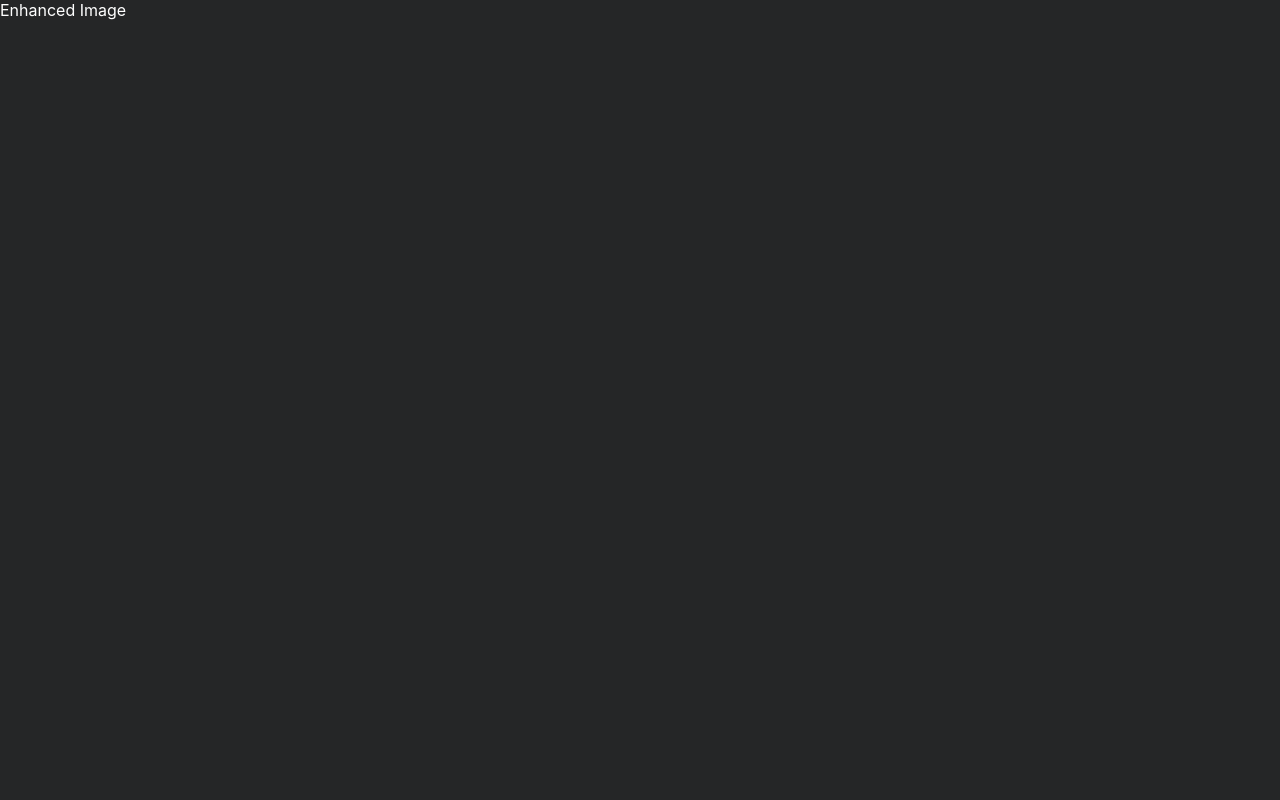
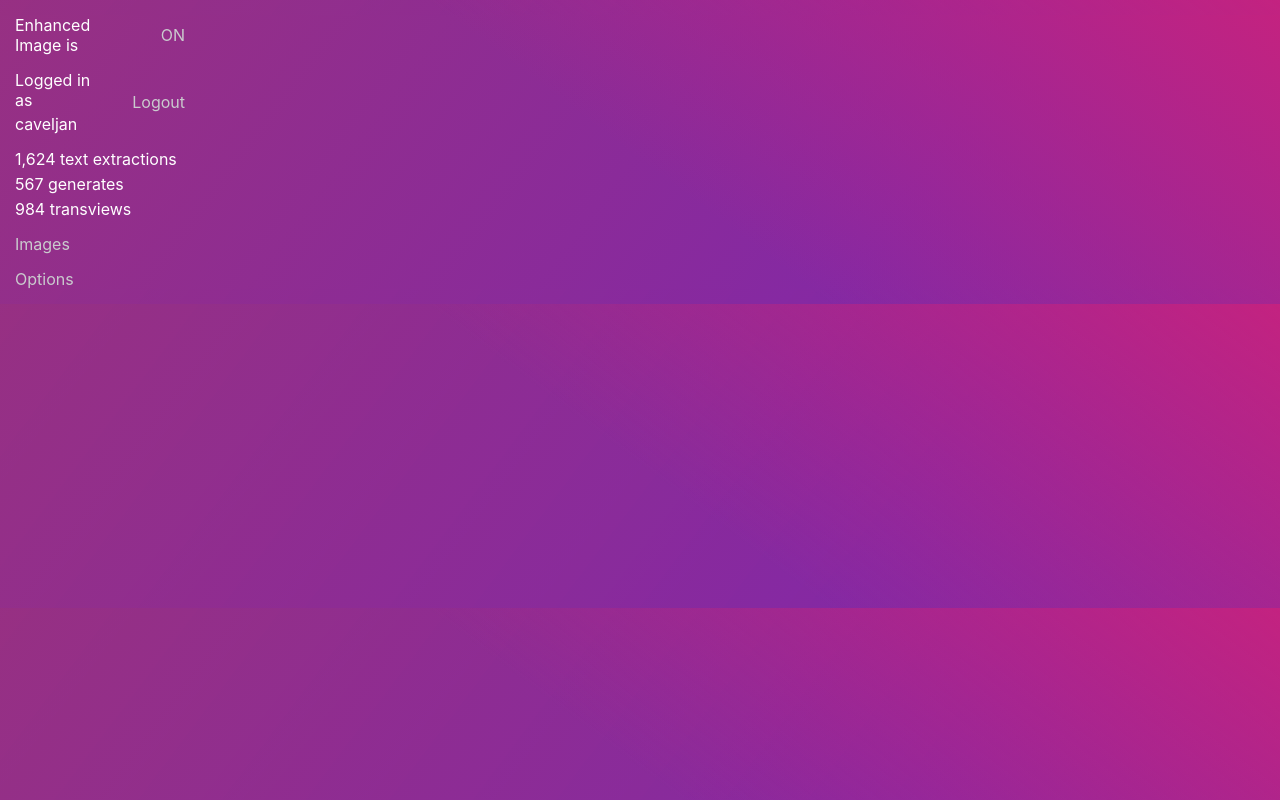
Before and after one commit to plurid/enhanced-image, a React (Create React App) app in the folder packages/enhanced-image-chrome/: page / in a window 1280 px wide. Built offline with nearby package versions, Linux system fonts and the light colour scheme.

Commit message:
enhanced-image-chrome > dev: popup structure

```diff
--- a/packages/enhanced-image-chrome/package.json
+++ b/packages/enhanced-image-chrome/package.json
@@ -18,7 +18,6 @@
         "email": "feedback@plurid.com",
         "url": "https://github.com/plurid/enhanced-image/issues"
     },
-    "homepage": "https://github.com/plurid/enhanced-image/blob/master/packages/enhanced-image-chrome",
     "publishConfig": {
         "access": "public"
     },
@@ -38,6 +37,7 @@
         "react-scripts-ts": "3.1.0"
     },
     "devDependencies": {
+        "@types/chrome": "^0.0.82",
         "@types/jest": "^24.0.11",
         "@types/node": "^11.11.5",
         "@types/react": "^16.8.8",
--- a/packages/enhanced-image-chrome/src/App.tsx
+++ b/packages/enhanced-image-chrome/src/App.tsx
@@ -1,6 +1,6 @@
 import * as React from 'react';
 
-// import Popup from './components/Popup';
+import Popup from './components/Popup';
 
 
 
@@ -8,8 +8,8 @@ class App extends React.Component {
     public render() {
         return (
             <div>
-                Enhanced Image
-                {/* <Popup /> */}
+                {/* Enhanced Image */}
+                <Popup />
             </div>
         );
     }
--- a/packages/enhanced-image-chrome/src/components/Popup/index.tsx
+++ b/packages/enhanced-image-chrome/src/components/Popup/index.tsx
@@ -1,31 +1,98 @@
 import * as React from 'react';
+
+import './styles.css';
 
 
 
-const popupStyle: any = {
-    cursor: 'pointer',
-    padding: 20,
-    textAlign: 'center',
-    userSelect: 'none',
-    width: 240,
-}
+class Popup extends React.Component {
+    public state = {
+        extensionOn: true,
+        loggedIn: true,
+    }
 
-class Popup extends React.Component {
     public openOptions = () => {
-        // chrome.runtime.openOptionsPage();
+        chrome.runtime.openOptionsPage();
+    }
+
+    public openImages = () => {
+        console.log('openImagesRepo');
+    }
+
+    public toggleExtension = () => {
+        this.setState({
+            extensionOn: !this.state.extensionOn
+        });
     }
 
     public render() {
         return (
-            <div style={ {...popupStyle} }>
-                Enhanced Image
+            <ul className="popup">
+                <li className="onOff">
+                    <div>
+                        Enhanced Image is
+                    </div>
+                    <div className="onOffButtons">
+                        <span
+                            className="button onOffButton"
+                            onClick={this.toggleExtension}
+                        >
+                            {this.state.extensionOn ? 'on' : 'off'}
+                        </span>
+                    </div>
+                </li>
 
-                <div
-                    onClick={this.openOptions}
-                >
-                    Options
-                </div>
-            </div>
+                <li className="logged">
+                    {this.state.loggedIn && (
+                        <>
+                            <div className="loggedUser">
+                                <div>Logged in as</div>
+                                <div className="username">caveljan</div>
+                            </div>
+                            <div className="button logoutButton">
+                                Logout
+                            </div>
+                        </>
+                    )}
+
+                    {!this.state.loggedIn && (
+                        <div>
+                            <span className="button">
+                                Login
+                            </span>
+                        </div>
+                    )}
+                </li>
+
+                {this.state.loggedIn && (
+                    <li className="available">
+                        <ul>
+                            <li>1,624 text extractions</li>
+                            <li>567 generates</li>
+                            <li>984 transviews</li>
+                        </ul>
+                    </li>
+                )}
+
+                {this.state.loggedIn && (
+                    <li>
+                        <span
+                            className="button buttonImages"
+                            onClick={this.openImages}
+                        >
+                            Images
+                        </span>
+                    </li>
+                )}
+
+                <li>
+                    <span
+                        className="button buttonOptions"
+                        onClick={this.openOptions}
+                    >
+                        Options
+                    </span>
+                </li>
+            </ul>
         );
     }
 }
--- /dev/null
+++ b/packages/enhanced-image-chrome/src/components/Popup/styles.css
@@ -0,0 +1,64 @@
+.popup {
+    padding: 0;
+    margin: 0;
+    list-style: none;
+    user-select: none;
+    width: 200px;
+}
+
+.popup li {
+    margin: 15px;
+}
+
+.onOff {
+    display: grid;
+    align-items: center;
+    grid-template-columns: 65% 35%;
+}
+
+.logged {
+    display: grid;
+    align-items: center;
+    grid-template-columns: 50% 50%;
+}
+
+.loggedUser {
+    overflow-wrap: break-word;
+}
+
+.username {
+    margin-top: 4px;
+}
+
+.onOffButtons {
+    text-align: right;
+}
+
+.onOffButton {
+    cursor: pointer;
+    text-transform: uppercase;
+}
+
+.logoutButton {
+    text-align: right;
+}
+
+.available ul {
+    padding: 0;
+    margin: 0;
+    list-style: none;
+}
+
+.available ul li {
+    margin: 5px;
+    margin-left: 0;
+}
+
+.button {
+    cursor: pointer;
+    color: hsl(220, 3%, 80%);
+}
+
+.button:hover {
+    color: white;
+}
--- a/packages/enhanced-image-chrome/src/index.css
+++ b/packages/enhanced-image-chrome/src/index.css
@@ -1,6 +1,9 @@
 html, body {
     margin: 0;
-    background-color: hsl(220, 2%, 15%);
+    background: linear-gradient(217deg, hsla(325, 70%, 45%, 1), rgba(255,0,0,0) 50.71%),
+                linear-gradient(127deg, hsla(310, 50%, 45%, 0.8), hsl(285, 60%, 40%) 70.71%),
+                linear-gradient(336deg, hsla(285, 60%, 20%, 0.8),  hsl(325, 70%, 15%) 30.71%);
+    /* background-color: hsl(220, 2%, 15%); */
     color: white;
 }
 
--- /dev/null
+++ b/packages/enhanced-image-chrome/src/typings.d.ts
@@ -0,0 +1,4 @@
+declare module '*.css' {
+    const content: any;
+    export default content;
+}
--- a/packages/enhanced-image-chrome/tslint.json
+++ b/packages/enhanced-image-chrome/tslint.json
@@ -1,6 +1,9 @@
 {
     "extends": ["tslint:recommended", "tslint-react", "tslint-config-prettier"],
     "defaultSeverity": "warning",
+    "rules": {
+        "no-console": false
+    },
     "linterOptions": {
         "exclude": [
             "config/**/*.js",
```
Also changed, not shown: 1 other file (tests, documents, lock files or other folders).
